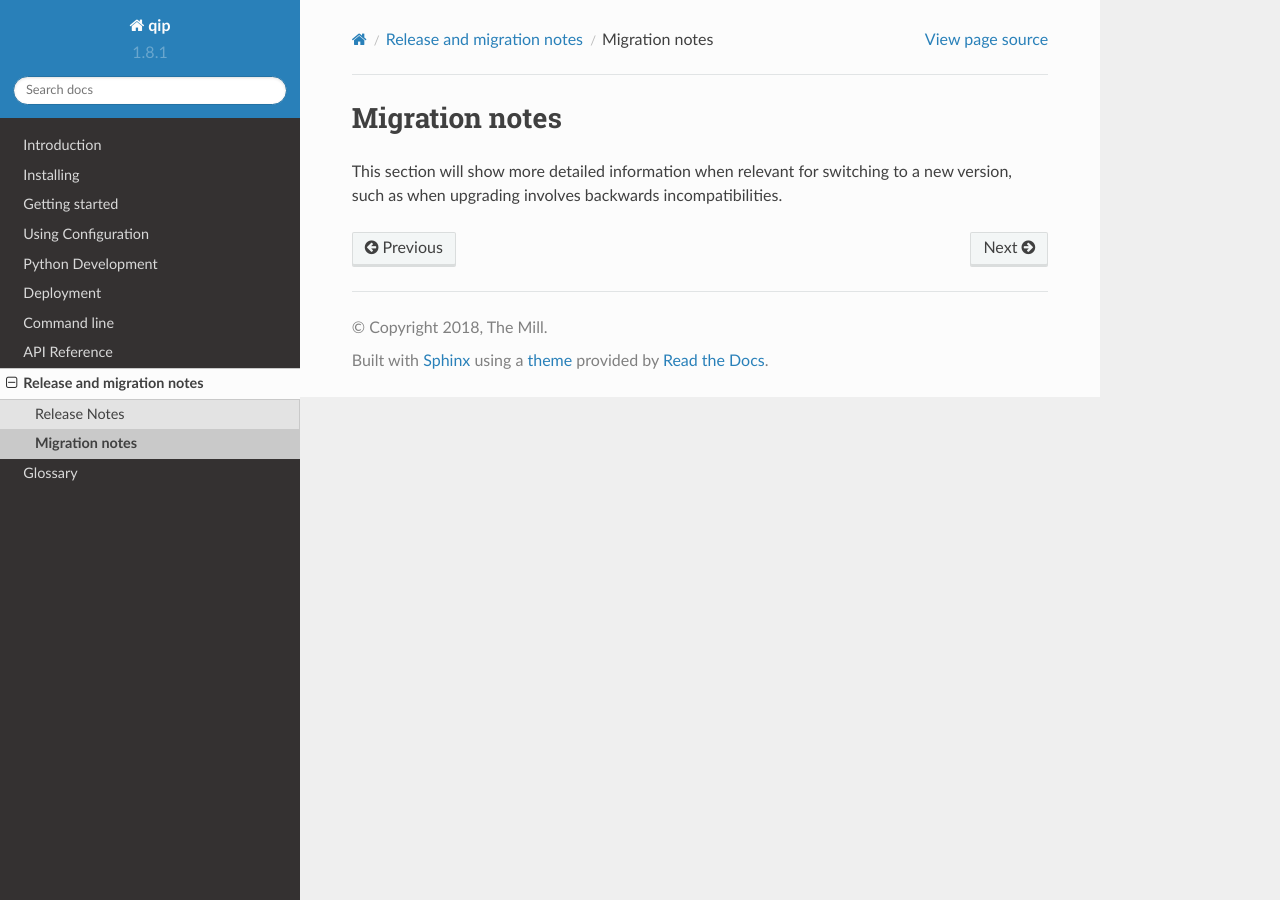
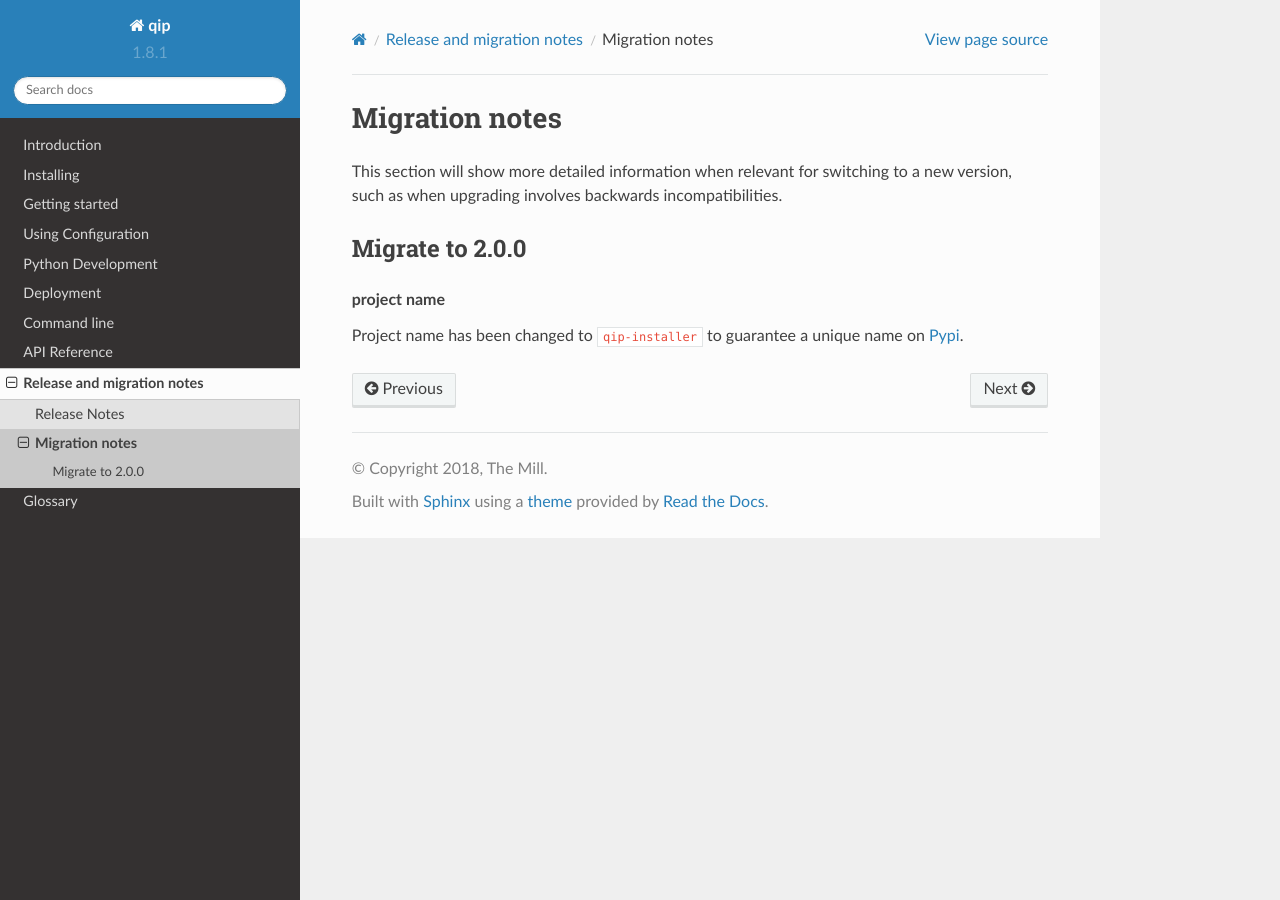
Before and after one commit to themill/qip, a Sphinx documentation site: the page built from doc/release/migration_notes.rst, in a window 1280 px wide. Built offline with Sphinx 7.4.7 and the Read the Docs theme 2.0.0, drawn with Linux system fonts in a browser that asks for light colours.

Commit message:
Add release notes and migration notes

```diff
--- a/doc/release/migration_notes.rst
+++ b/doc/release/migration_notes.rst
@@ -6,3 +6,13 @@ Migration notes
 
 This section will show more detailed information when relevant for switching to
 a new version, such as when upgrading involves backwards incompatibilities.
+
+.. _release/migration/2.0.0:
+
+Migrate to 2.0.0
+================
+
+.. rubric:: project name
+
+Project name has been changed to ``qip-installer`` to guarantee a unique name on
+`Pypi <https://pypi.org/>`_.
```
Also changed, not shown: doc/release/release_notes.rst (+61 -0 lines).
